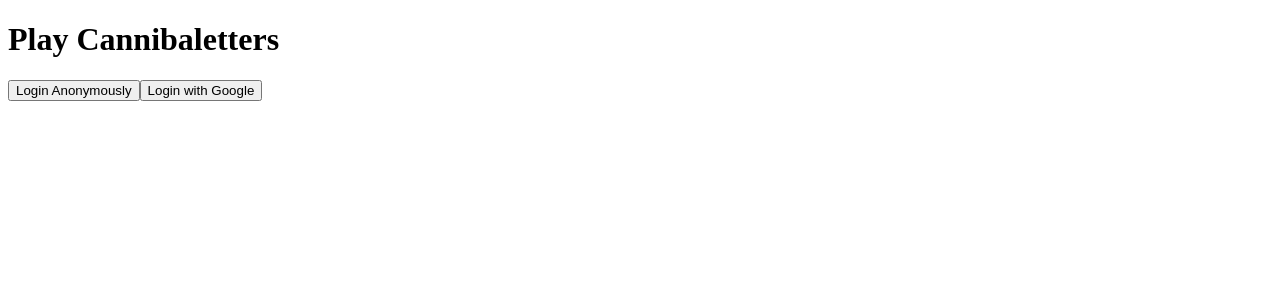
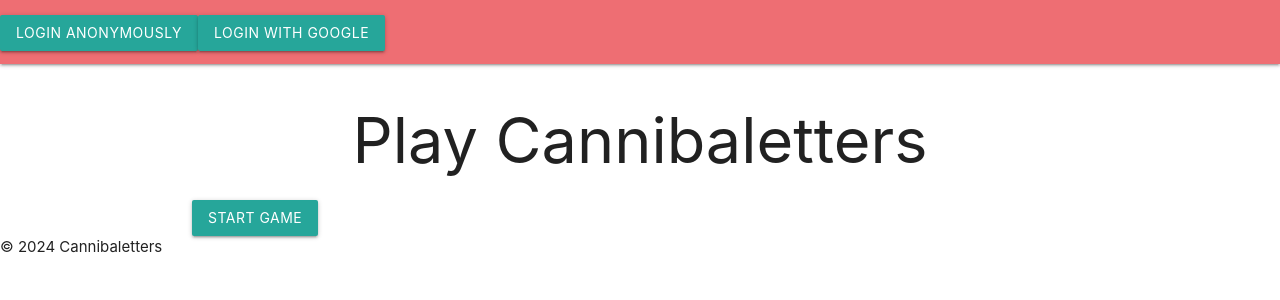
Before and after one commit to softwary/carnivore, an Angular app in the folder frontend/carnivore/: page / in a window 1280 px wide. Shown: the top 300 px of the page. Built offline with nearby package versions, Linux system fonts and the light colour scheme; no server answers.

Commit message:
Improve UI appearance.

```diff
--- a/frontend/carnivore/src/app/app.component.html
+++ b/frontend/carnivore/src/app/app.component.html
@@ -1,5 +1,30 @@
-
+<!--
 <div>
   <h1>Play Cannibaletters</h1>
   <app-login></app-login>
+  <button (click)="startGame()">Start Game</button>
+
 </div>
+<router-outlet /> -->
+<header>
+  <link
+    rel="stylesheet"
+    href="https://cdnjs.cloudflare.com/ajax/libs/materialize/1.0.0/css/materialize.min.css"
+  />
+</header>
+<nav>
+  <app-login (loginStatusChanged)="updateLoginStatus($event)"></app-login>
+</nav>
+
+
+<div class="container">
+  <h1 class="center-align">Play Cannibaletters</h1>
+
+  <button class="btn waves-effect waves-light" (click)="startGame()">
+    Start Game
+  </button>
+</div>
+
+<footer>&copy; 2024 Cannibaletters</footer>
+
+<router-outlet />
--- a/frontend/carnivore/src/app/app.component.ts
+++ b/frontend/carnivore/src/app/app.component.ts
@@ -1,14 +1,16 @@
 import { Component, OnInit } from '@angular/core';
-import { RouterOutlet } from '@angular/router';
+import { Router, RouterOutlet } from '@angular/router';
 import { FormsModule } from '@angular/forms';
 import { LoginComponent } from './login/login.component';
 import { GameService } from './services/game.service';
 import { WebSocketService } from './services/websocket.service';
+import { AuthenticationService } from './services/authentication.service';
+import { GameBoardComponent } from './game-board/game-board.component';
 
 @Component({
   selector: 'app-root',
   standalone: true,
-  imports: [RouterOutlet, FormsModule, LoginComponent], // Add AngularFireAuthModule
+  imports: [RouterOutlet, FormsModule, LoginComponent, GameBoardComponent], // Add AngularFireAuthModule
   templateUrl: './app.component.html',
   styleUrls: ['./app.component.css'],
 })
@@ -18,25 +20,48 @@ export class AppComponent implements OnInit {
   gameStarted = false;
 
   constructor(
+    private router: Router,
     private gameService: GameService,
-    private webSocketService: WebSocketService
+    private webSocketService: WebSocketService,
+    private authService: AuthenticationService
   ) {}
+
+
+  isLoggedIn = false; // Store logged in status in app.component
+
+  updateLoginStatus(isLoggedIn: boolean) {
+    this.isLoggedIn = isLoggedIn;
+  }
 
   ngOnInit() {
     this.gameService.getGame().subscribe((game) => {
       if (game) {
         this.gameStarted = true;
-        // this.navigateToGameScreen();
+        this.navigateToGameScreen();
       }
     });
   }
 
-  startGame() {
+  navigateToGameScreen() {
+    console.log('navigate to /game-board, game=');
+    this.router.navigate(['/game-board']);
+  }
+  async startGame() {
     console.log('startGame()');
-    const startMessage = {
-      type: 'createGame',
-      data: { players: this.username },
-    };
-    this.webSocketService.sendMessage(startMessage);
+
+    // Retrieve the Firebase ID token
+    const idToken = await this.authService.getIdToken();
+    if (idToken) {
+      const startMessage = {
+        type: 'createGame',
+        data: { players: this.username, idToken: idToken },
+      };
+      this.webSocketService.sendMessage(startMessage);
+
+      this.navigateToGameScreen();
+    } else {
+      console.log('User is not logged in');
+      // Handle not-logged-in scenario
+    }
   }
 }
--- a/frontend/carnivore/src/app/app.routes.ts
+++ b/frontend/carnivore/src/app/app.routes.ts
@@ -1,3 +1,6 @@
 import { Routes } from '@angular/router';
+import { GameBoardComponent } from './game-board/game-board.component';
 
-export const routes: Routes = [];
+export const routes: Routes = [
+  { path: 'game-board', component: GameBoardComponent },
+];
--- /dev/null
+++ b/frontend/carnivore/src/app/game-board/game-board.component.html
@@ -0,0 +1 @@
+<p>game-board works!</p>
--- a/frontend/carnivore/src/app/login/login.component.html
+++ b/frontend/carnivore/src/app/login/login.component.html
@@ -1,11 +1,11 @@
 <div *ngIf="!(isLoggedIn$ | async); else loggedInTemplate">
-  <button (click)="onLoginAnonymously()">Login Anonymously</button>
-  <button (click)="onLoginWithGoogle()">Login with Google</button>
+  <button class="btn waves-effect waves-light" (click)="onLoginAnonymously()">Login Anonymously</button>
+  <button class="btn waves-effect waves-light" (click)="onLoginWithGoogle()">Login with Google</button>
   <!-- Other login UI elements -->
 </div>
 
 <ng-template #loggedInTemplate>
   <!-- Content to display when user is logged in -->
-  <button (click)="onLogout()">Logout</button>
+  <button  class="btn waves-effect waves-light" (click)="onLogout()">Logout</button>
   <!-- You can add more user-specific information here -->
 </ng-template>
--- a/frontend/carnivore/src/app/login/login.component.ts
+++ b/frontend/carnivore/src/app/login/login.component.ts
@@ -1,4 +1,4 @@
-import { Component } from '@angular/core';
+import { Component, Output, EventEmitter } from '@angular/core';
 import { AuthenticationService } from '../services/authentication.service';
 import { Observable } from 'rxjs';
 import { map } from 'rxjs/operators';
@@ -14,6 +14,7 @@ import { FormsModule } from '@angular/forms';
 })
 export class LoginComponent {
   isLoggedIn$: Observable<boolean>;
+  @Output() loginStatusChanged = new EventEmitter<boolean>(); // boolean: true for logged in, false for logged out
 
   constructor(private authService: AuthenticationService) {
     this.isLoggedIn$ = this.authService.currentUser.pipe(map((user) => !!user));
@@ -21,13 +22,23 @@ export class LoginComponent {
 
   async onLoginAnonymously() {
     await this.authService.loginAnonymously();
+    // Inside your onLoginAnonymously function
+    this.loginStatusChanged.emit(true);
   }
 
   async onLoginWithGoogle() {
     await this.authService.loginWithGoogle();
+    // Inside your onLoginAnonymously function
+    this.loginStatusChanged.emit(true);
   }
 
   async onLogout() {
     await this.authService.logout();
+    // Inside your onLogout function
+    this.loginStatusChanged.emit(false);
   }
+
+  // ... other imports
+
+  // @Output() loginStatusChanged = new EventEmitter<boolean>(); // boolean: true for logged in, false for logged out
 }
--- a/frontend/carnivore/src/app/services/authentication.service.ts
+++ b/frontend/carnivore/src/app/services/authentication.service.ts
@@ -64,4 +64,20 @@ export class AuthenticationService {
   get currentUser() {
     return this.currentUserSubject.asObservable();
   }
+
+  async getIdToken(): Promise<string | null> {
+    const auth = getAuth();
+    return new Promise((resolve) => {
+      onAuthStateChanged(auth, (user) => {
+        if (user) {
+          user.getIdToken().then((idToken) => {
+            resolve(idToken);
+          });
+        } else {
+          resolve(null);
+        }
+      });
+    });
+  }
+
 }
```
Also changed, not shown: frontend/carnivore/src/app/game-board/game-board.component.ts (added, +12 -0 lines), frontend/carnivore/src/app/services/websocket.service.ts (+10 -10 lines), frontend/carnivore/src/app/app.config.ts (line endings or trailing spaces), frontend/carnivore/src/app/game-board/game-board.component.css (added), 1 other file (tests, documents, lock files or other folders).
